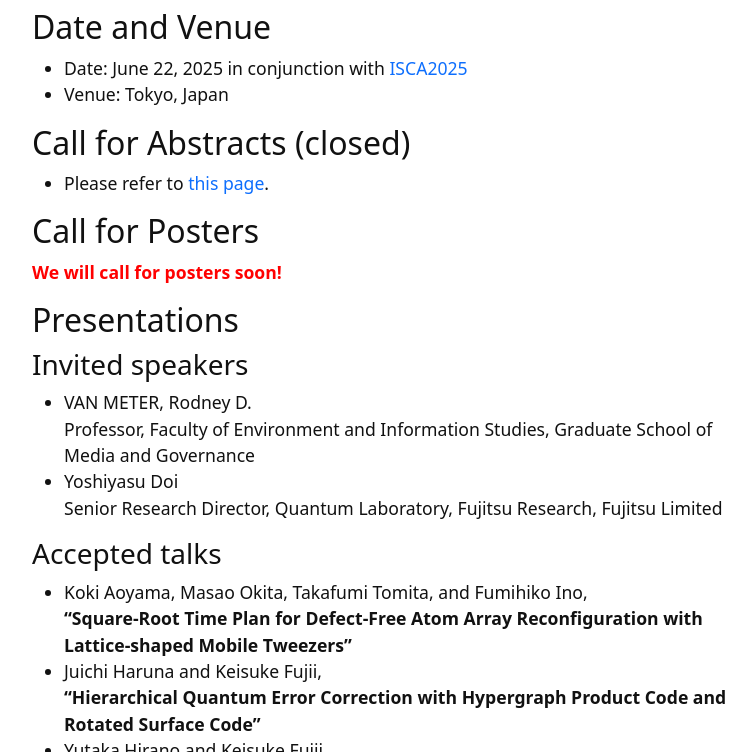
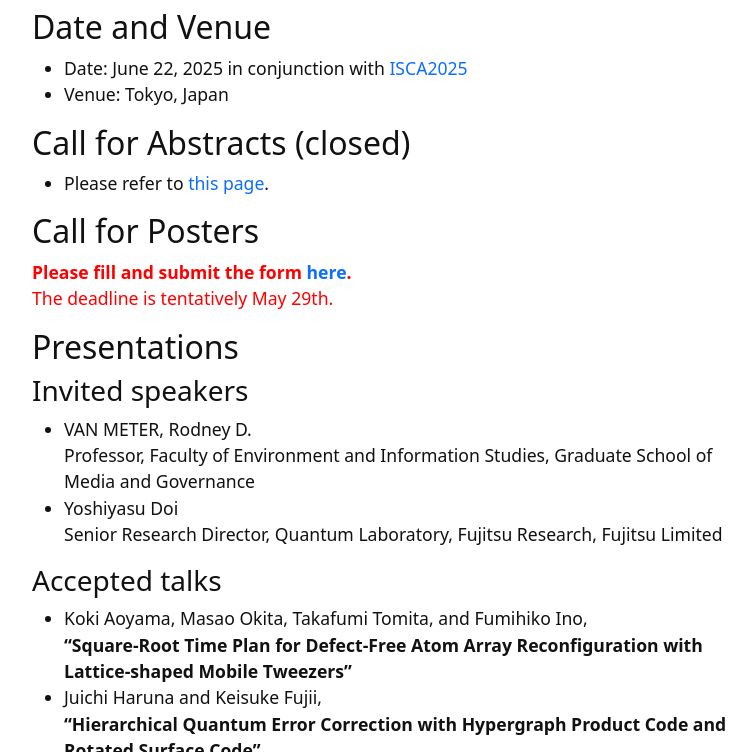
Before and after one commit to ftqcsa/ftqcsa.github.io, a Jekyll site: the page built from index.md, in a window 1280 px wide and 900 px high, scrolled down 1189 px, cut to the strip 0-752 px from the top of the window. Shown: the whole strip, without its empty margins (245-1001 px from the left). Built offline with Jekyll 4.4.1, drawn with Linux system fonts in a browser that asks for light colours.

Commit message:
Update index.md

```diff
--- a/index.md
+++ b/index.md
@@ -30,7 +30,8 @@ The journey toward harnessing the power of FTQC has just begun, and it is essent
 
 ## Call for Posters
 
-__We will call for posters soon!__
+__Please fill and submit the form [here](https://forms.office.com/r/XbFXpipU0g).__
+The deadline is tentatively May 29th.
 {:style="color: red"}
 
 ## Presentations
```
